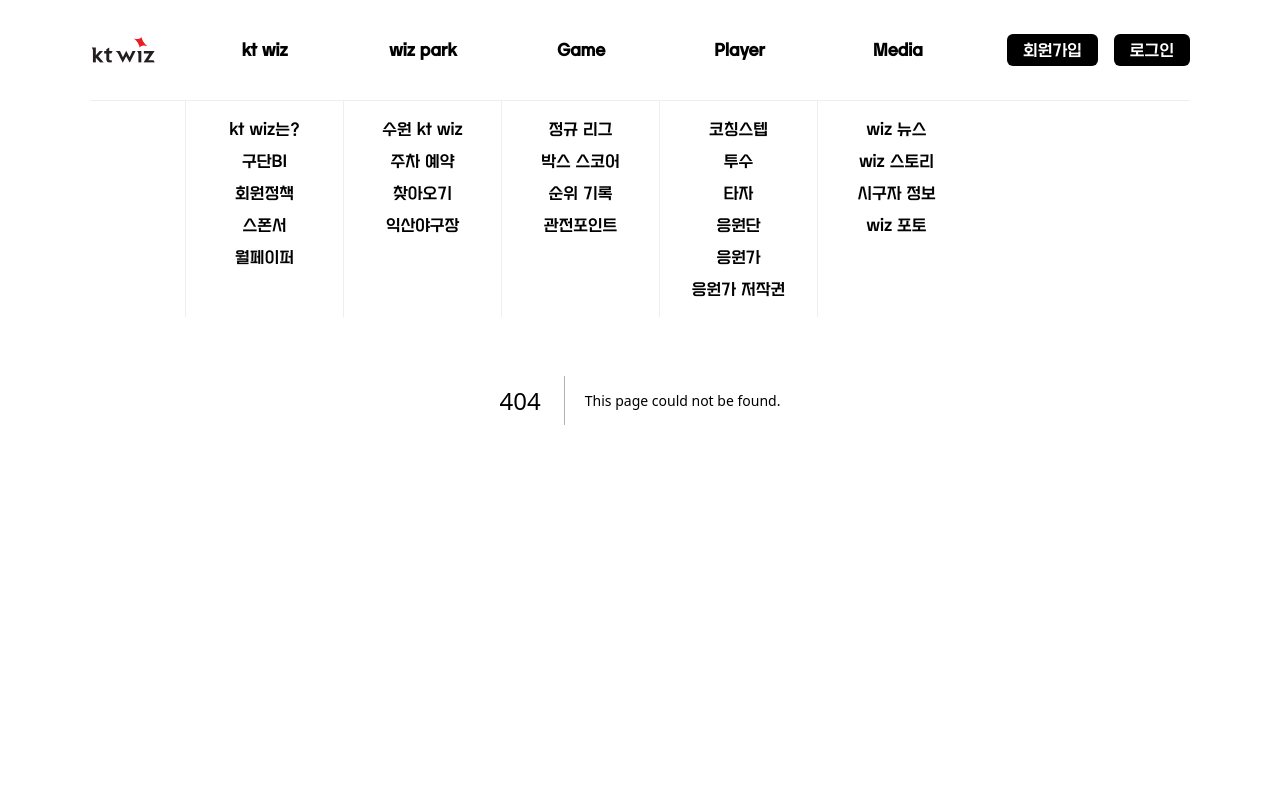
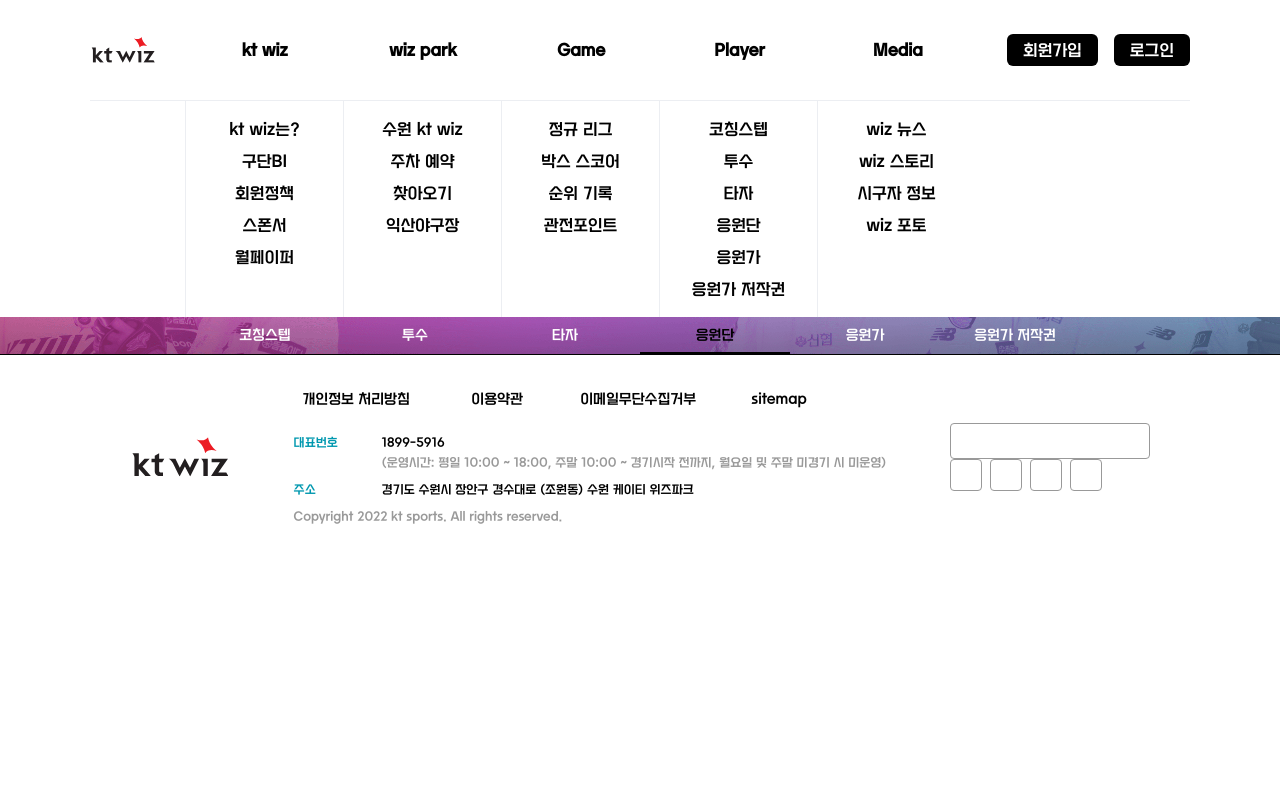
Before and after one commit to BoostWiz/boost-wiz, a Next.js app: page /player/cheersquad in a window 1280 px wide. Before the commit this address had no page. Shown: the top 800 px of the page. Built offline with nearby package versions, Linux system fonts and the light colour scheme.

Commit message:
feat: 응원가, 응원단, 응원가 저작권 페이지 추가, 인터페이스 업데이트

```diff
--- /dev/null
+++ b/src/app/player/cheersong/page.tsx
@@ -0,0 +1,16 @@
+import Banner from '@/shared/components/Banner';
+import { navData } from '@/shared/components/Header/constants';
+
+export default function CoachStepPage() {
+  return (
+    <section>
+      <div className="mt-[100px]">
+        <Banner
+          title="응원가"
+          description="kt wiz의 응원가!"
+          navData={navData['player'].items}
+        />
+      </div>
+    </section>
+  );
+}
--- /dev/null
+++ b/src/app/player/cheersquad/page.tsx
@@ -0,0 +1,16 @@
+import Banner from '@/shared/components/Banner';
+import { navData } from '@/shared/components/Header/constants';
+
+export default function CoachStepPage() {
+  return (
+    <section>
+      <div className="mt-[100px]">
+        <Banner
+          title="응원단"
+          description="kt wiz꽃! kt wiz의 응원단"
+          navData={navData['player'].items}
+        />
+      </div>
+    </section>
+  );
+}
--- /dev/null
+++ b/src/app/player/copyright/page.tsx
@@ -0,0 +1,16 @@
+import Banner from '@/shared/components/Banner';
+import { navData } from '@/shared/components/Header/constants';
+
+export default function CoachStepPage() {
+  return (
+    <section>
+      <div className="mt-[100px]">
+        <Banner
+          title="응원가 저작권"
+          description="응원가 저작권"
+          navData={navData['player'].items}
+        />
+      </div>
+    </section>
+  );
+}
```
Also changed, not shown: src/interface/player.ts (+43 -1 lines).
